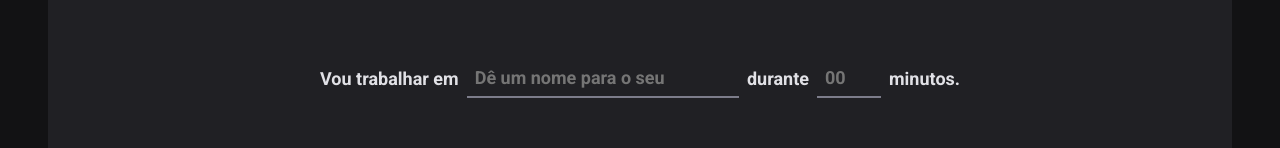
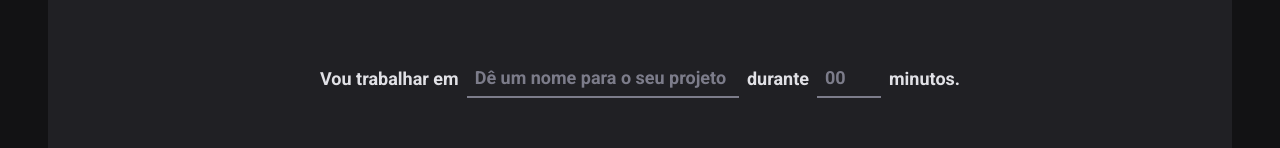
Before and after one commit to Balula12/Pomodoro-Ignite, a React (Vite) app: page / in a window 1280 px wide. Shown: the part 166-314 px from the top of the page. Built offline with nearby package versions, Linux system fonts and the light colour scheme.

Commit message:
feat: upt on inputs of home

```diff
--- a/src/pages/Home/index.tsx
+++ b/src/pages/Home/index.tsx
@@ -8,13 +8,25 @@ export function Home(){
             <form action="">
                 <FormContainer>
                 <label htmlFor="">Vou trabalhar em</label>
-                <TaskInput type='task' placeholder="Dê um nome para o seu"   />
+                <TaskInput type='task' list='task-suggestions' placeholder="Dê um nome para o seu projeto"/>
+
+                <datalist id="task-suggestions">
+                    <option value="1"/>
+                    <option value="2"/>
+                    <option value="3"/>
+                    <option value="Potato"/>
+                </datalist>
 
                 <label htmlFor="">durante</label>
                 <MinutesAmountInput
                 type="number"
                 id="minutesAmount"
                 placeholder="00"
+
+                step={5}
+                min={5}
+                max={60}
+
                 />
 
                 <span>minutos.</span>
--- a/src/pages/Home/styles.ts
+++ b/src/pages/Home/styles.ts
@@ -30,7 +30,7 @@ export const FormContainer = styled.div`
     flex-wrap: wrap;
 
 
-`;
+`
 
 const BaseInput = styled.input`
     background: transparent;
@@ -41,17 +41,29 @@ const BaseInput = styled.input`
     font-size: 1.125rem;
     padding: 0 0.5rem;
     color: ${(props => props.theme['gray-100'])};
-`;
+
+    &:focus{
+        box-shadow: none;
+        border-color: ${(props => props.theme['green-500'])};;
+    }
+
+    &::placeholder{
+        color: ${(props => props.theme['gray-500'])};
+    }
+`
 
 export const TaskInput = styled(BaseInput)`
     flex: 1;
-    font-size: 1.125rem;
-`;
+
+    &::-webkit-calendar-picker-indicator {
+        display: none !important;
+    }
+
+`
 
 export const MinutesAmountInput = styled(BaseInput)`
     width: 4rem;
-`;
-
+`
 export const CountdownContainer = styled.div`
     font-family: 'Roboto Mono', monospace;
     font-size: 10rem;
@@ -66,7 +78,7 @@ export const CountdownContainer = styled.div`
         padding: 2rem 1rem;
         border-radius: 8px;
     }
-`;
+`
 
 export const Separator = styled.div`
     padding: 2rem 0;
@@ -76,7 +88,7 @@ export const Separator = styled.div`
     overflow: hidden;
     display: flex;
     justify-content: center;
-`;
+`
 
 export const StartCountdownButton = styled.button`
     width: 100%;
```
